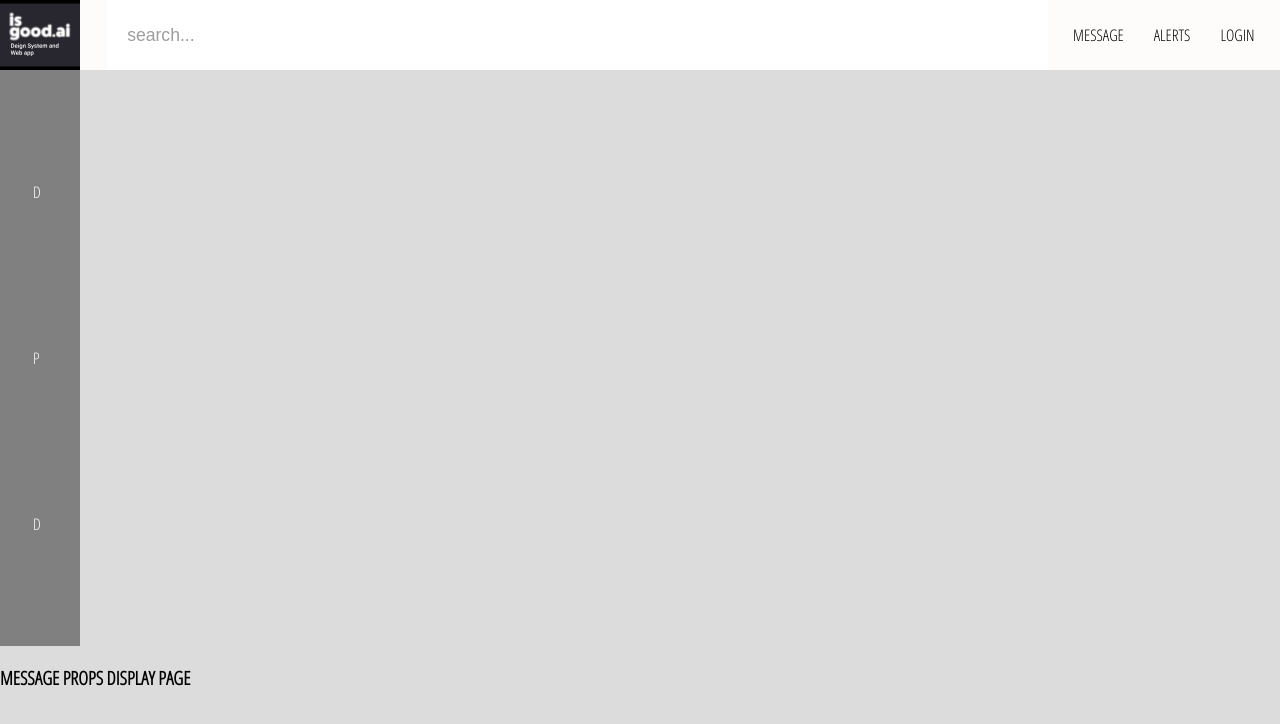
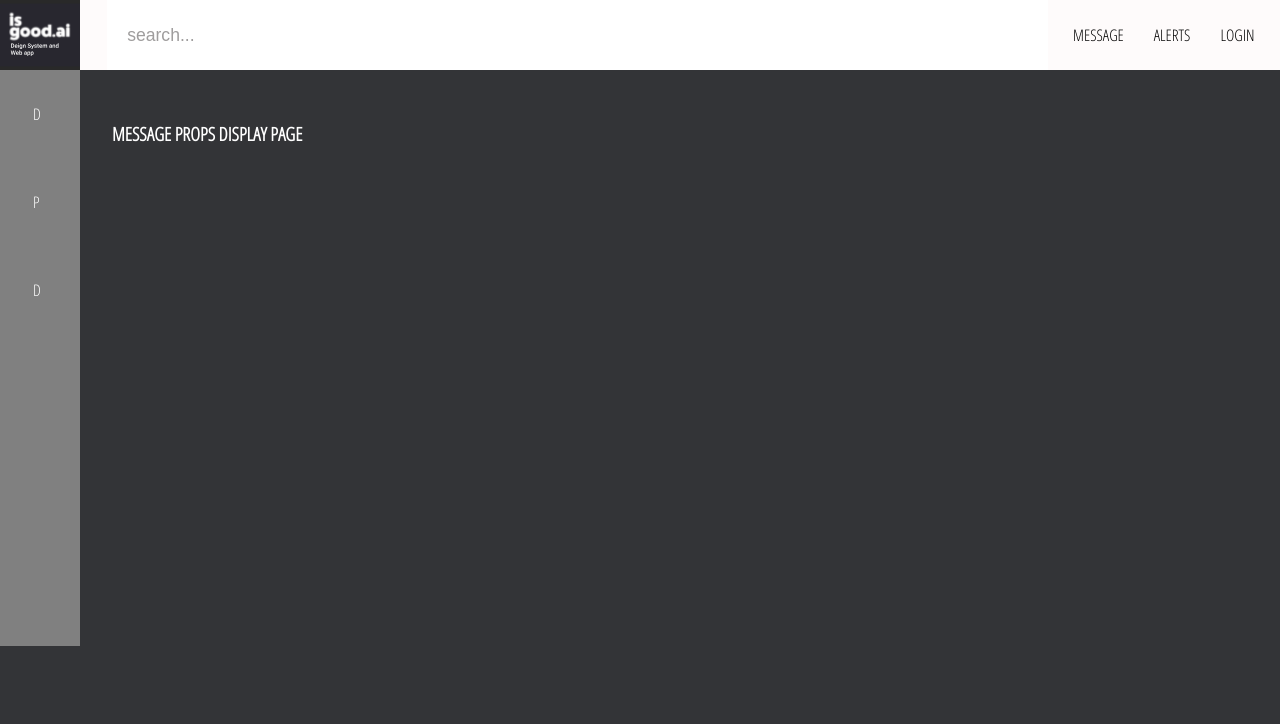
Before and after one commit to BulletButcher88/isgood.boilerplate, a React (Create React App) app: page /messages in a window 1280 px wide. Shown: the top 724 px of the page. Built offline with nearby package versions, Linux system fonts and the light colour scheme; no server answers.

Commit message:
desktop scss

```diff
--- a/src/App.js
+++ b/src/App.js
@@ -8,6 +8,7 @@ import LogIn from './pages/login/login.component';
 import Messages from './pages/messages/messages.component'
 import HomePage from './pages/homepage/homepage.component';
 import Notifications from './pages/notification/notifications.component'
+
 
 function App() {
   return (
--- a/src/App.scss
+++ b/src/App.scss
@@ -1,9 +1,10 @@
 body {
   font-family: 'Open Sans Condensed', sans-serif;
   padding: 20px 60px;
-  background-color: rgb(220, 220, 220);
+  background-color: #333437;
   margin: 0;
   padding: 0;
+
 }
 
 a {
@@ -11,6 +12,8 @@ a {
   color: black;
 }
 
-.dashboard {
-  float: right;
+
+h3 {
+  color: white;
+  display: flex;
 }
--- a/src/components/header/header.component.style.scss
+++ b/src/components/header/header.component.style.scss
@@ -13,7 +13,7 @@
   .logo{
     height: 100%;
     width: 5rem;
-    background-color: black;
+    background-color: rgb(41, 41, 41);
   }
   .search {
     font-size: 1.1rem;
--- a/src/components/side-bar/side-bar.component.style.scss
+++ b/src/components/side-bar/side-bar.component.style.scss
@@ -1,6 +1,5 @@
 .side-bar {
-  display: flex;
-  justify-content: space-between;
+  float: left;
   height: 36rem;
   width: 80px;
   background-color: grey;
--- a/src/pages/homepage/homepage.component.jsx
+++ b/src/pages/homepage/homepage.component.jsx
@@ -4,7 +4,7 @@ import './homepage.component.style.scss'
 class HomePage extends React.Component {
   render() {
     return (
-      <h3>
+      <h3 className='homepage'>
         HOMEPAGE
       </h3>
     )
--- a/src/pages/homepage/homepage.component.style.scss
+++ b/src/pages/homepage/homepage.component.style.scss
@@ -0,0 +1,3 @@
+.homepage{
+  padding: 2rem;
+}
--- a/src/pages/login/login.component.jsx
+++ b/src/pages/login/login.component.jsx
@@ -6,7 +6,7 @@ class LogIn  extends React.Component {
 
   render() {
     return (
-      <h3>
+      <h3 className='login'>
         LOGIN BUTTON / SIGN UP PAGE
       </h3>
     )
--- a/src/pages/login/login.component.style.scss
+++ b/src/pages/login/login.component.style.scss
@@ -0,0 +1,3 @@
+.login {
+  padding: 2rem;
+}
--- a/src/pages/messages/messages.component.jsx
+++ b/src/pages/messages/messages.component.jsx
@@ -3,7 +3,9 @@ import './messages.component.style.scss'
 
 
 const Messages = () => (
-  <h3>MESSAGE PROPS DISPLAY PAGE</h3>
+  <h3 className='messages'>
+    MESSAGE PROPS DISPLAY PAGE
+    </h3>
 )
 
 export default Messages
--- a/src/pages/messages/messages.component.style.scss
+++ b/src/pages/messages/messages.component.style.scss
@@ -0,0 +1,3 @@
+.messages {
+  padding: 2rem;
+}
--- a/src/pages/notification/notifications.component.jsx
+++ b/src/pages/notification/notifications.component.jsx
@@ -6,7 +6,7 @@ class Notifications  extends React.Component {
 
   render() {
     return (
-      <h3>
+      <h3 className='notifications'>
         CLIENTS LASTEST UPDATES DISPLAY
       </h3>
     )
--- a/src/pages/notification/notifications.style.scss
+++ b/src/pages/notification/notifications.style.scss
@@ -0,0 +1,3 @@
+.notifications {
+  padding: 2rem;
+}
```
